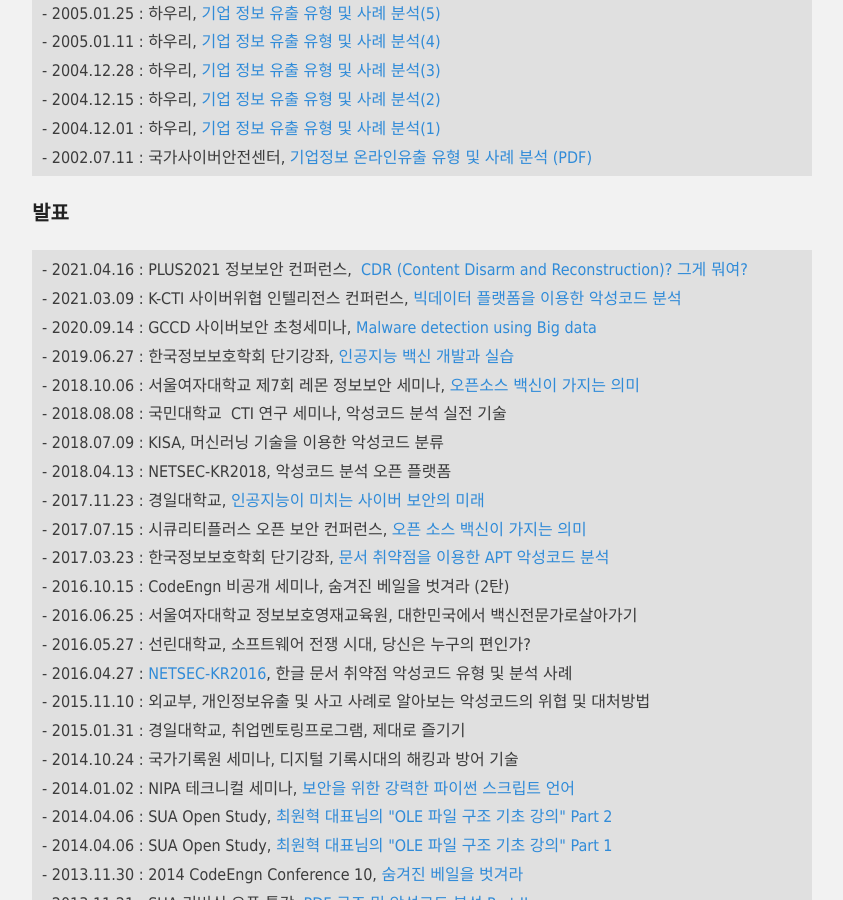
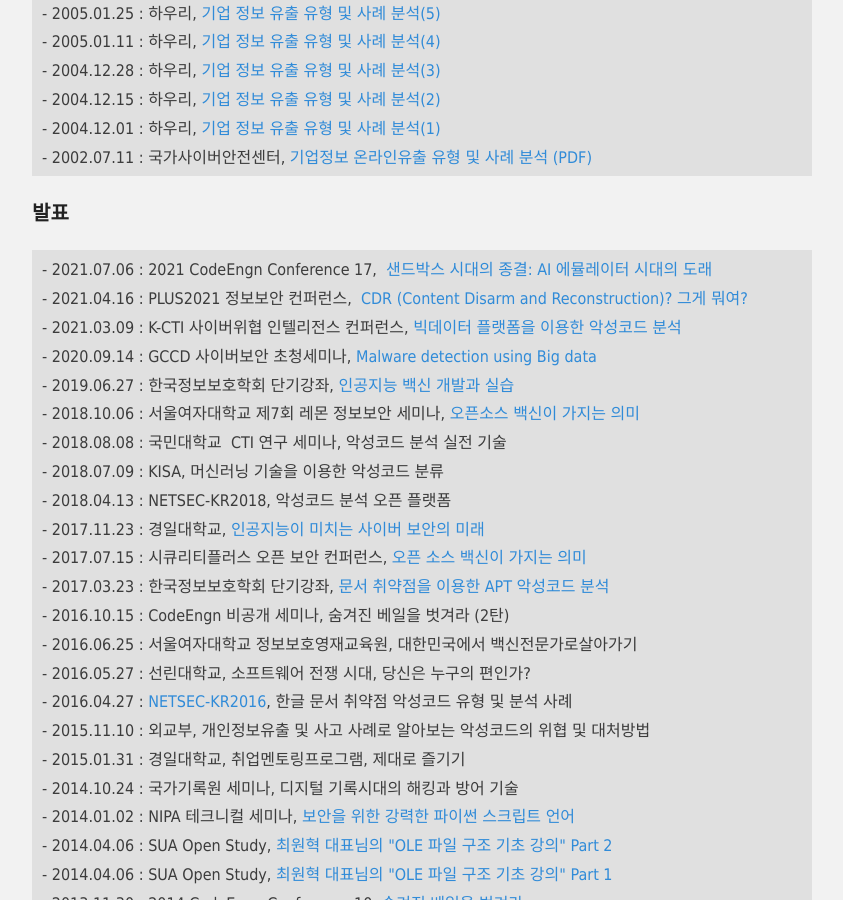
Before and after one commit to hanul93/hanul93.github.com, a Jekyll site: the page built from about.md, in a window 1280 px wide and 900 px high, scrolled down 4797 px. Shown: the whole window, without its empty margins (218-1061 px from the left). Built offline with Jekyll 4.4.1, drawn with Linux system fonts in a browser that asks for light colours; nearby versions of some CDN libraries.

Commit message:
코드엔진 발표 추가

```diff
--- a/about.md
+++ b/about.md
@@ -184,7 +184,8 @@
 
 ### 발표
 
-<div class="highlighter-rouge"><pre class="highlight"><code class="keibox">- 2021.04.16 : PLUS2021 정보보안 컨퍼런스, <a href="http://www.securityplus.or.kr/plus2021"> CDR (Content Disarm and Reconstruction)? 그게 뭐여?</a>
+<div class="highlighter-rouge"><pre class="highlight"><code class="keibox">- 2021.07.06 : 2021 CodeEngn Conference 17, <a href="https://www.youtube.com/watch?v=FEU8BDNhRWA"> 샌드박스 시대의 종결: AI 에뮬레이터 시대의 도래</a>
+- 2021.04.16 : PLUS2021 정보보안 컨퍼런스, <a href="http://www.securityplus.or.kr/plus2021"> CDR (Content Disarm and Reconstruction)? 그게 뭐여?</a>
 - 2021.03.09 : K-CTI 사이버위협 인텔리전스 컨퍼런스, <a href="https://www.dailysecu.com/form/register.html?form_id=1607408344#a2">빅데이터 플랫폼을 이용한 악성코드 분석</a>
 - 2020.09.14 : GCCD 사이버보안 초청세미나, <a href="https://www.camp-gccd2020.com/gccd/program/seminar.php">Malware detection using Big data</a>
 - 2019.06.27 : 한국정보보호학회 단기강좌, <a href="http://kcert.designq.kr/bbs/board.php?bo_table=s62&wr_id=947">인공지능 백신 개발과 실습</a>
```
